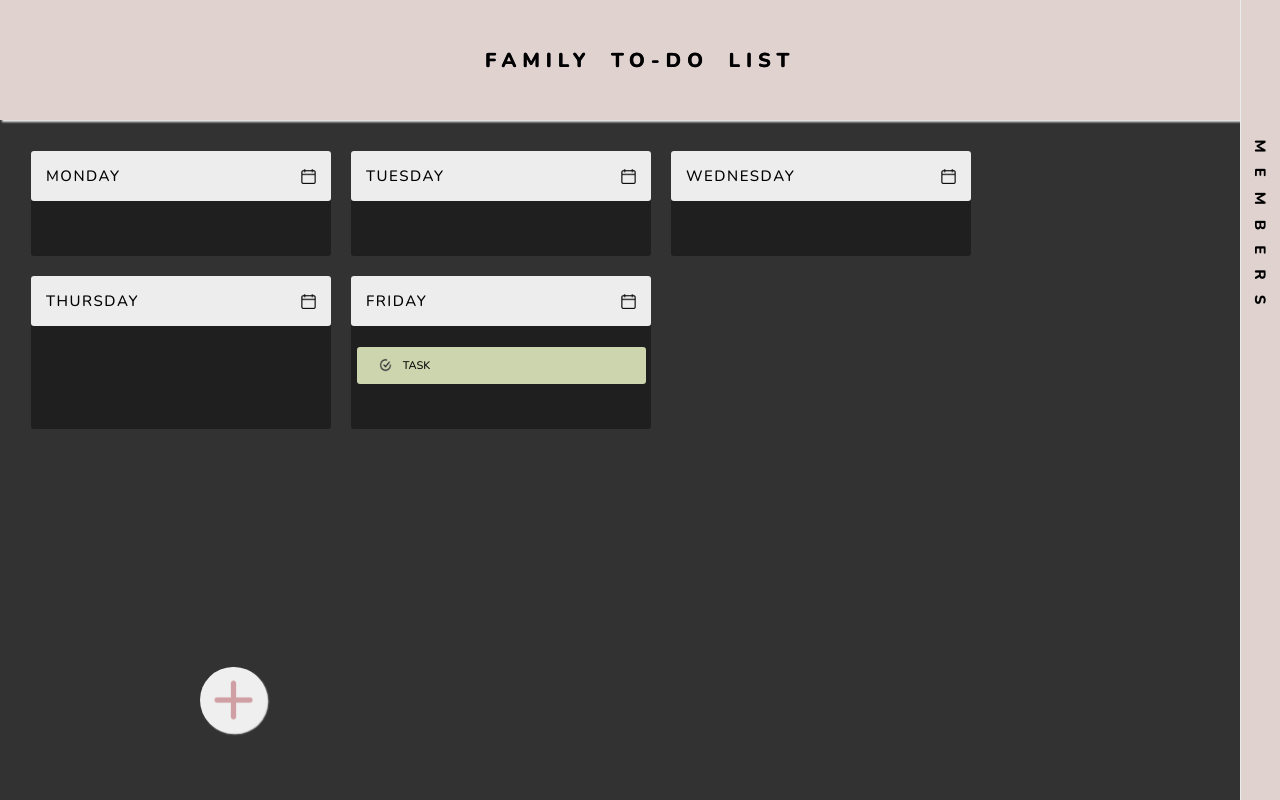
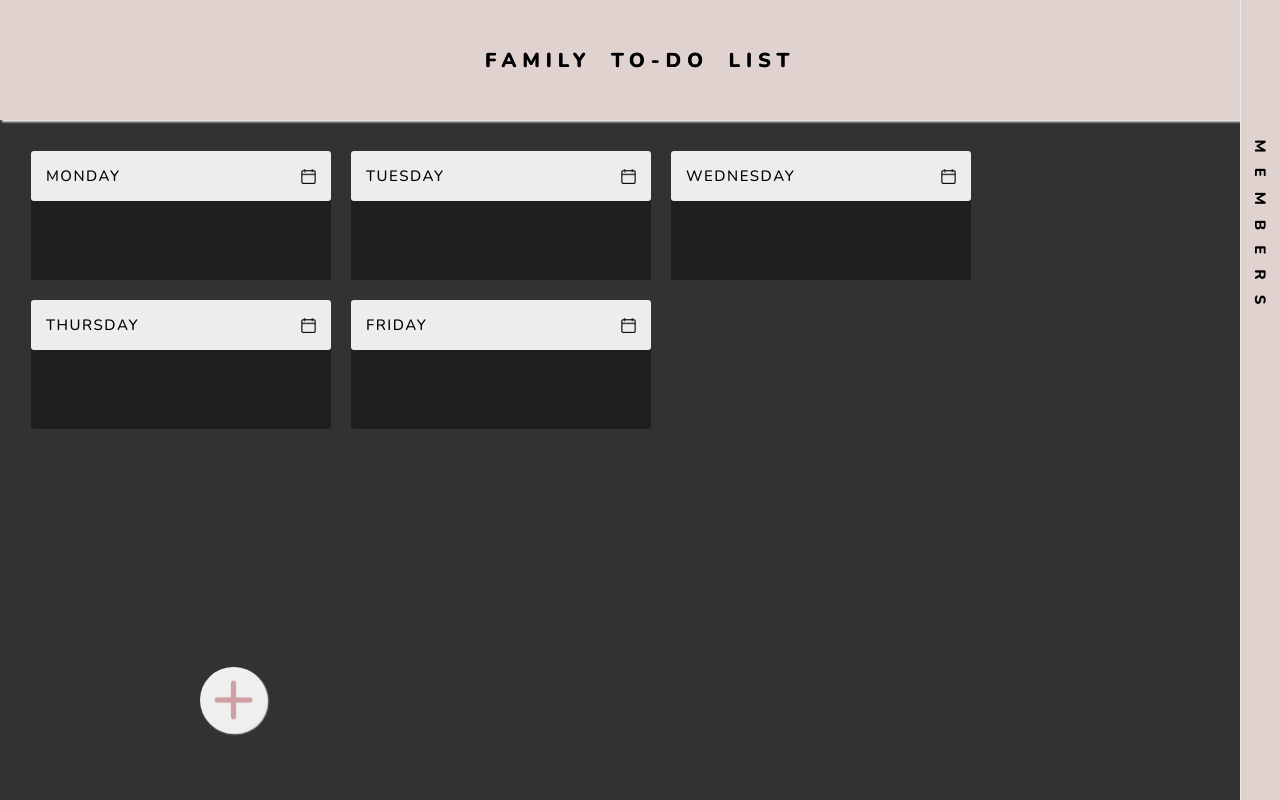
Before and after one commit to paulalast/familyTODOList, a website: page index.html in a window 1280 px wide. Shown: the top 800 px of the page. Drawn offline with nearby package versions, Linux system fonts and the light colour scheme.

Commit message:
add func task done

```diff
--- a/index.html
+++ b/index.html
@@ -64,10 +64,7 @@
                         src="./dist/img/icons/calendar.png" alt="calendar icon">
                 </h2>
                 <ul class="todo__list">
-                    <li class="todo__list__item">
-                        <img class="checkmark"
-                            src="/dist/img/icons/checkmark.png" alt=""> TASK
-                    </li>
+
                 </ul>
 
             </div>
```
